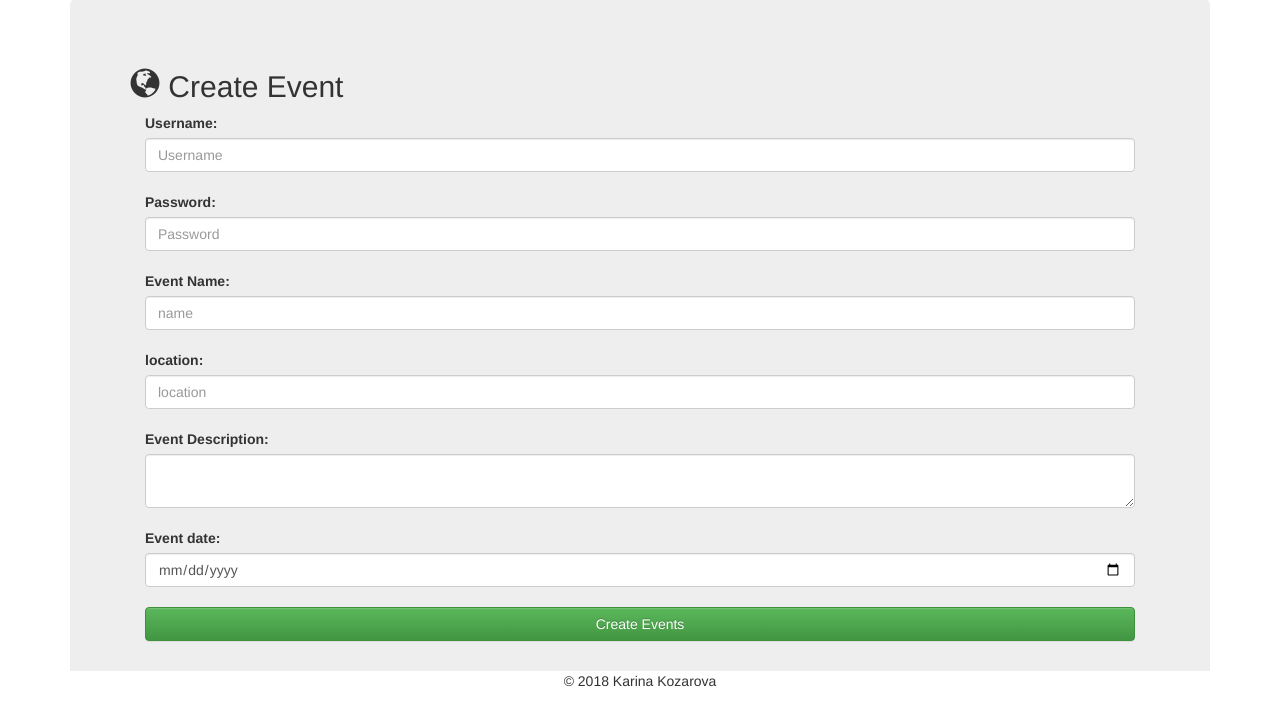
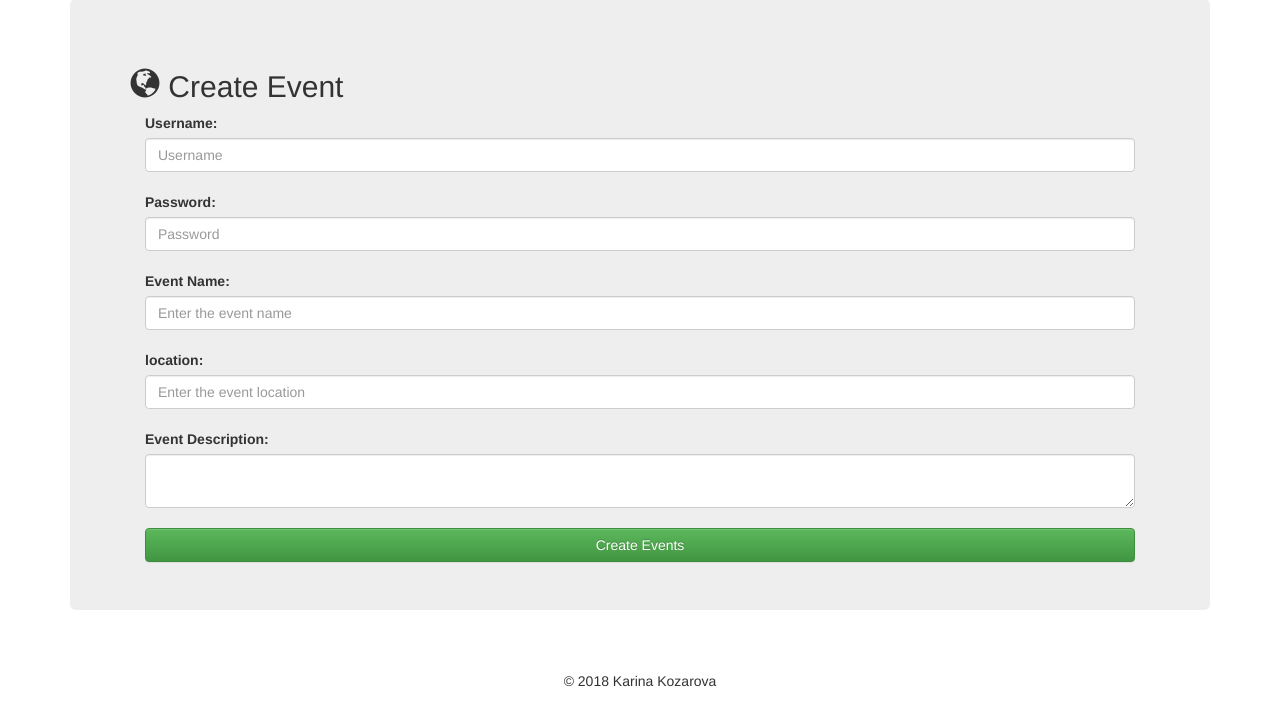
Before and after one commit to karinakozarova/SportStat, a Python web app: template app/templates/new_event.html in a window 1280 px wide. Shown: the part 81-800 px from the top of the page. Run offline with Jinja, Linux system fonts and the light colour scheme; the template is opened without the code that fills it, so the values that code supplies are empty; some libraries are stand-ins or nearby versions; some web fonts are replaced.

```diff
--- a/app/templates/new_event.html
+++ b/app/templates/new_event.html
@@ -31,24 +31,20 @@
             <br>
 
             <label for="eventname">Event Name: </label>
-            <input type="text" class="form-control" placeholder="name" name="name" value="{{
+            <input type="text" class="form-control" placeholder="Enter the event name" name="name" value="{{
               request.form.name }}">
               <br>
 
             <label for="location">location: </label>
-            <input type="location" class="form-control" placeholder="location" name="location" value="{{
+            <input type="location" class="form-control" placeholder="Enter the event location" name="location" value="{{
               request.form.location }}">
             <br>
 
             <label for="eventdescription">Event Description: </label>
-            <textarea class="form-control" placeholder="eventdescription" name="eventdescription" value="{{
-              request.form.eventdescription }}" placeholder=" Enter the evenet description here..."> </textarea>
+            <textarea class="form-control"  name="eventdescription" value="{{
+              request.form.eventdescription }}" placeholder=" Enter the event description here..."> </textarea>
               <br>
 
-            <label for="eventdate">Event date: </label>
-            <input type="date" class="form-control" placeholder="eventdate" name="eventdate" value="{{
-              request.form.eventdate }}">
-            <br>
             <button type="submit" class="btn btn-success btn-block" value="Login">Create Events</button>
           </form>
 
```
Also changed, not shown: app/templates/calendar.html (+13 -0 lines), app/views.py (+27 -7 lines), test.db.
